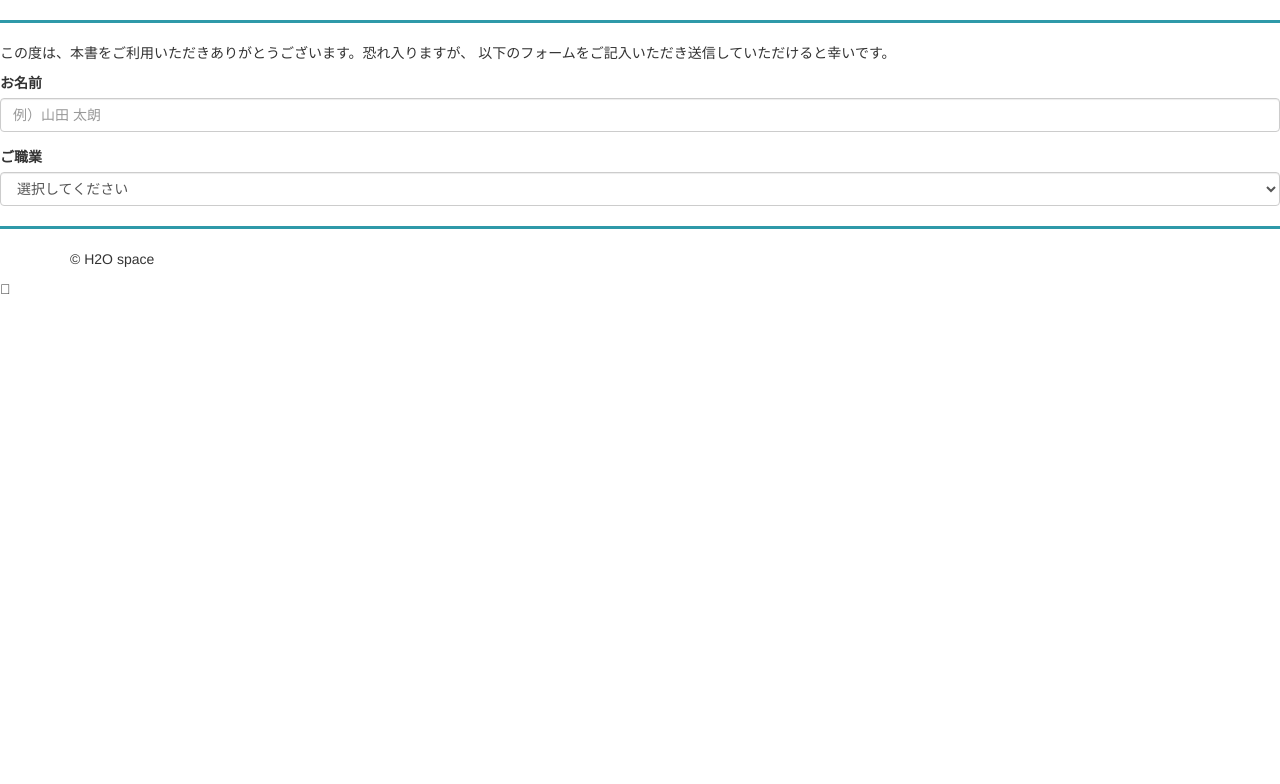
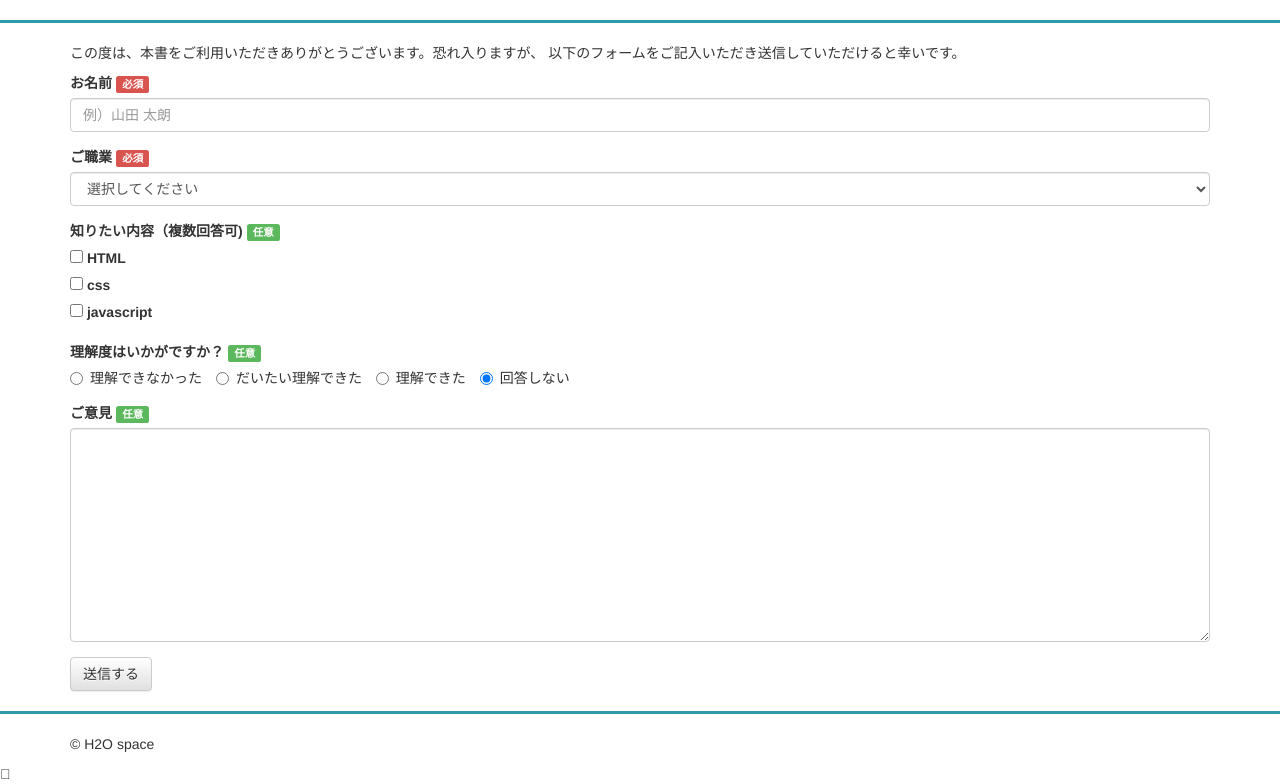
Before and after one commit to t-hiro04281231/lesson, a PHP site: page / in a window 1280 px wide. Shown: the part 50-834 px from the top of the page. Before the commit the page ends 344 px from the top, so only its background shows below. Run offline with PHP 8.4, Linux system fonts and the light colour scheme.

Commit message:
セクション04終了

```diff
--- a/html-css-js/section04/css/style.css
+++ b/html-css-js/section04/css/style.css
@@ -14,3 +14,9 @@ h1{
 .align-right{
     text-align: right;
 }
+@media only screen and (max-width: 992px){
+    .radio-inline{
+        display: block;
+        margin: 0 !important;
+    }
+}
--- a/html-css-js/section04/index.html
+++ b/html-css-js/section04/index.html
@@ -35,17 +35,17 @@
         </header>
     </div>
     <hr>
-    <div class="containner">
+    <div class="container">
         <form action="http://book.h2o-space.com/html/form.php" method="post">
             <div class="col-sm-8-offset-2">
                 <p>この度は、本書をご利用いただきありがとうございます。恐れ入りますが、
                     以下のフォームをご記入いただき送信していただけると幸いです。</p>
                 <div class="form-group">
-                    <label form="name">お名前</label>
+                    <label form="name">お名前 <span class="label label-danger">必須</span></label>
                     <input type="text" id="name" name="name" class="form-control" placeholder="例）山田 太朗">
                 </div>
                 <div class="form-group">
-                    <label for="job">ご職業</label>
+                    <label for="job">ご職業 <span class="label label-danger">必須</span></label>
                     <select id="job" name="job" class="form-control">
                         <option value="">選択してください</option>
                         <option value="会社員">会社員</option>
@@ -53,8 +53,49 @@
                         <option value="その他">その他</option>
                     </select>
                 </div>
+                <div class="form-group">
+                    <label>知りたい内容（複数回答可) <span class="label label-success">任意</span></label>
+                    <div class="chcekbox">
+                        <label>
+                            <input type="checkbox" name="q1" value="html"> HTML
+                        </label>
+                    </div>
+                    <div class="chcekbox">
+                        <label>
+                            <input type="checkbox" name="q1" value="css"> css
+                        </label>
+                    </div>
+                    <div class="chcekbox">
+                        <label>
+                            <input type="checkbox" name="q1" value="javascript"> javascript
+                        </label>
+                    </div>
+                </div>
+                <div class="form-group">
+                    <label>理解度はいかがですか？ <span class="label label-success">任意</span></label>
+                    <div>
+                        <label class="radio-inline">
+                            <input type="radio" name="q2" value="1">理解できなかった
+                        </label>
+                        <label class="radio-inline">
+                            <input type="radio" name="q2" value="2">だいたい理解できた
+                        </label>
+                        <label class="radio-inline">
+                            <input type="radio" name="q2" value="3">理解できた
+                        </label>
+                        <label class="radio-inline">
+                            <input type="radio" name="q2" value="4" checked>回答しない
+                        </label>
+                    </div>
+                </div>
+            <div class="form-group">
+<label for="message">ご意見 <span class="label label-success">任意</span></label>
+<textarea name="message" rows="10" class="form-control"></textarea>
+            </div>
+            <button type="submit" class="btn btn-default">送信する</button>
             </div>
         </form>
+
     </div>
     <hr>
 
```
